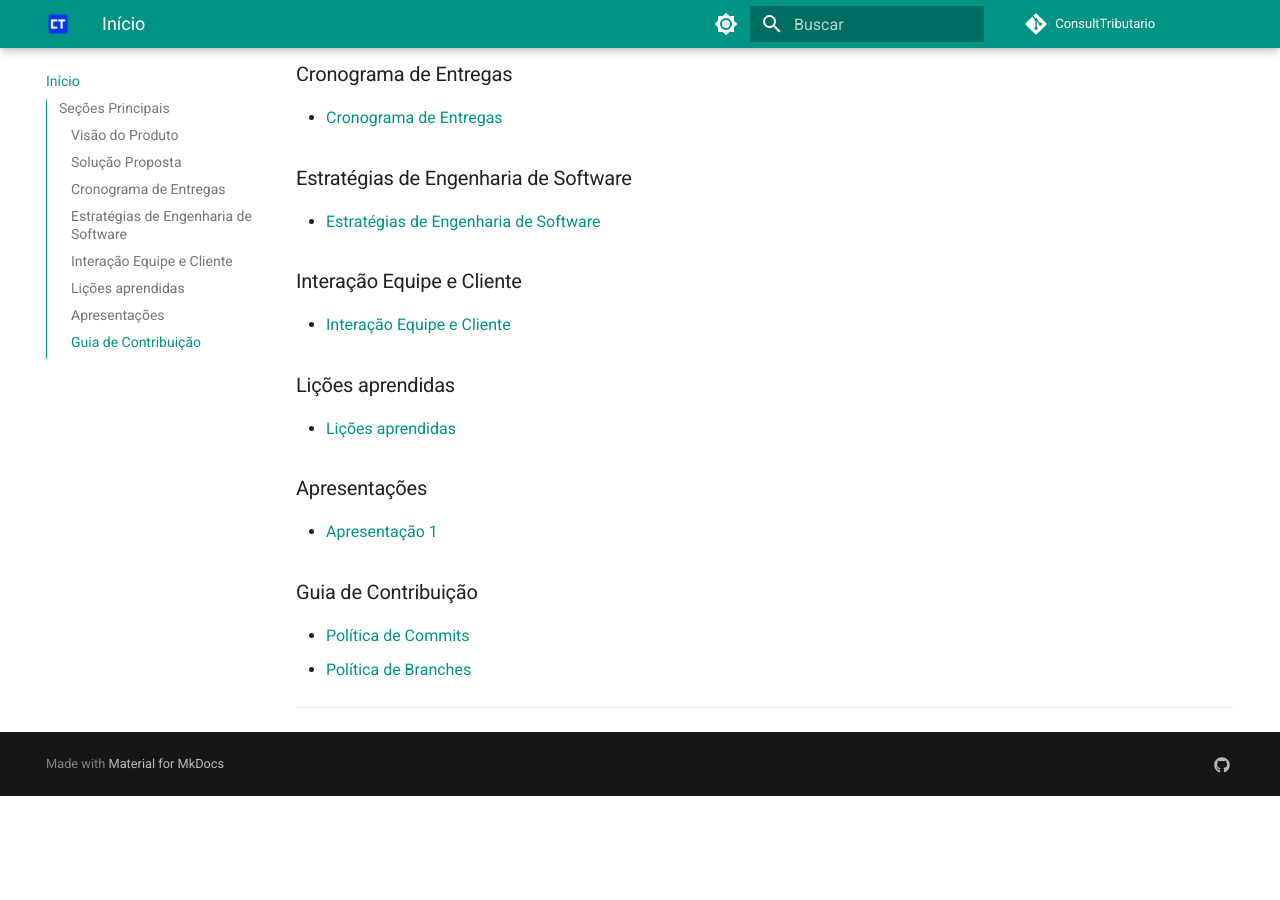
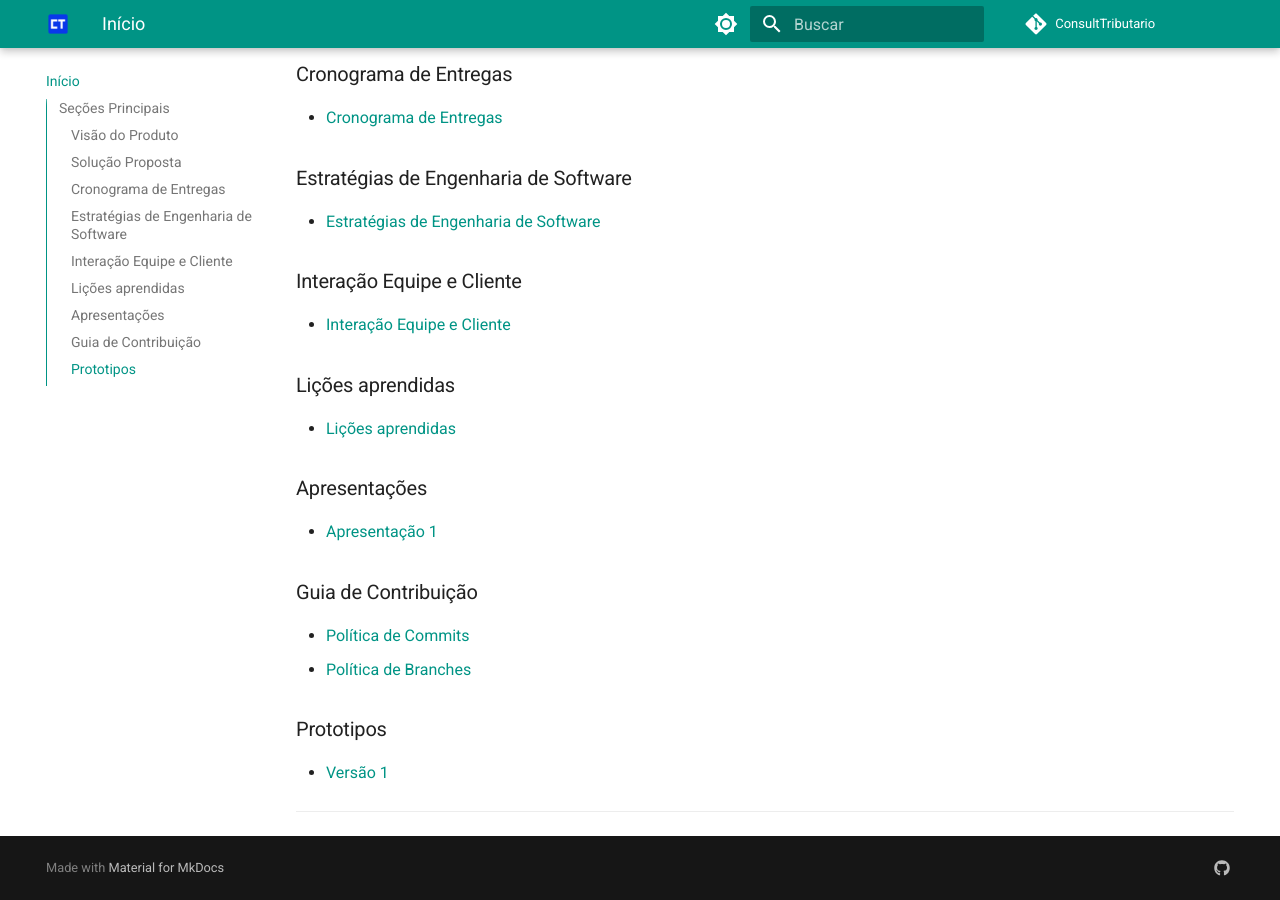
Before and after one commit to mdsreq-fga-unb/2025.1-T02-ConsultTributario, an MkDocs documentation site: the page built from docs/index.md, in a window 1280 px wide and 900 px high, scrolled down 971 px. Built offline with MkDocs 1.6.1 and Material for MkDocs 9.7.7, drawn with Linux system fonts in a browser that asks for light colours; comment, search, counter and statistics services are not loaded; before the commit the page ends 1767 px from its top, so only the background shows below that.

Commit message:
Update index.md

```diff
--- a/docs/index.md
+++ b/docs/index.md
@@ -44,4 +44,7 @@ Navegue pela documentação do projeto:
 - [Política de Commits](guia-contribuicao/politica-de-commits.md)
 - [Política de Branches](guia-contribuicao/politica-de-branches.md)
 
+### Prototipos
+- [Versão 1](Prototipo/versao1.md)
+
 ---
```
